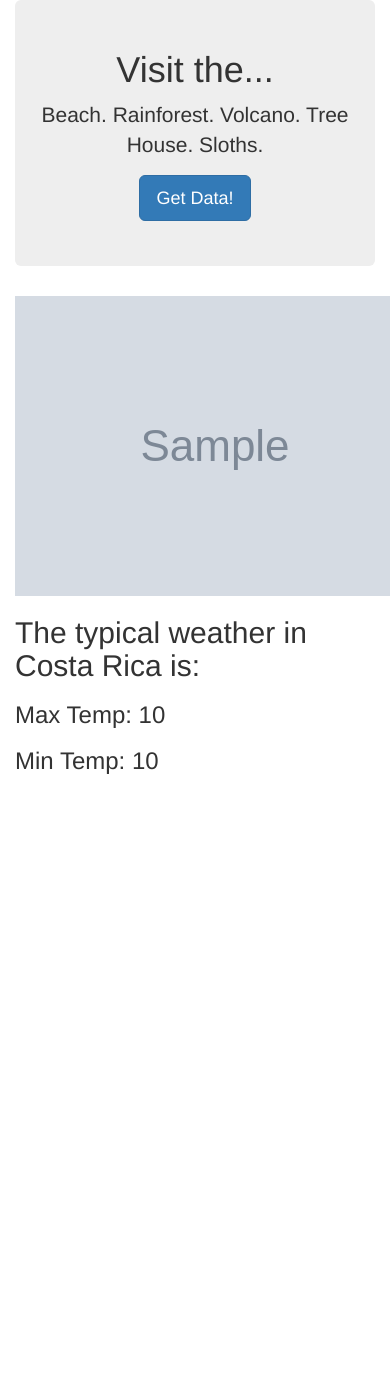
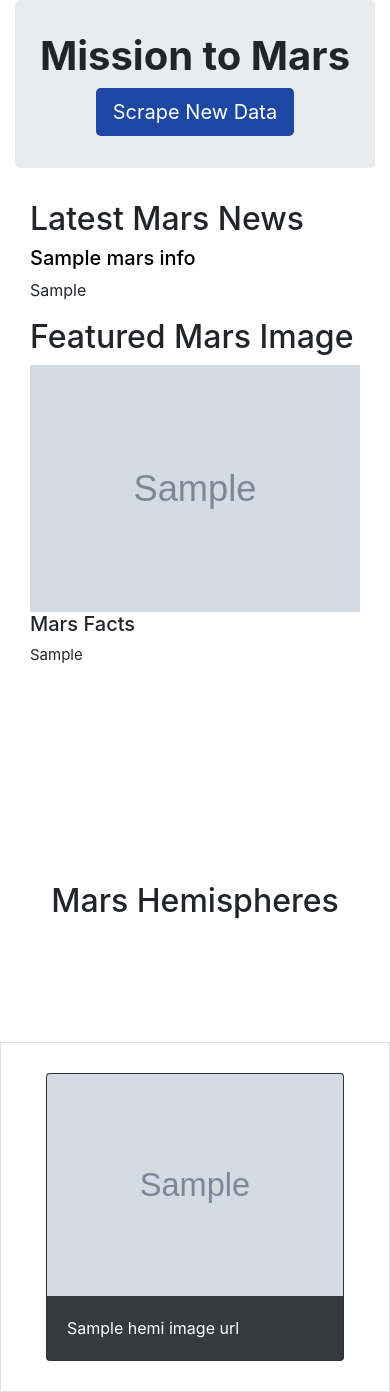
Before and after one commit to exu2011/web-scraping-challenge, a Flask app: page / in a window 390 px wide; the page is wider, and only the part inside the window is pictured. Before the commit the page ends 774 px from the top of that part, so only its background shows below. Run offline with Flask 2, Linux system fonts and the light colour scheme; grey boxes marked "Sample" are stand-in pictures; a database or web service that is not in the repository returns one stand-in record (values such as "Sample title"); some libraries are stand-ins or nearby versions.

Commit message:
web scraping update

```diff
--- a/Missions_to_Mars/app.py
+++ b/Missions_to_Mars/app.py
@@ -1,38 +1,42 @@
 from flask import Flask, render_template, redirect
 from flask_pymongo import PyMongo
-import scrape_costa
+import scrape_mars
+import os
+
 
 # Create an instance of Flask
 app = Flask(__name__)
 
-# Use PyMongo to establish Mongo connection
-mongo = PyMongo(app, uri="mongodb://localhost:27017/weather_app")
-
+# Use PyMongo to establish Mongo connection:
+# Set up (DB: mars_info_app, Collection: mars_info)
+mongo = PyMongo(app, uri="mongodb://localhost:27017/mars_info_app")
 
 # Route to render index.html template using data from Mongo
 @app.route("/")
 def home():
 
     # Find one record of data from the mongo database
-    destination_data = mongo.db.collection.find_one()
+    mars_info = mongo.db.mars_info.find_one()
 
     # Return template and data
-    return render_template("index.html", vacation=destination_data)
-
+    return render_template("index.html", mars_info=mars_info)
 
 # Route that will trigger the scrape function
 @app.route("/scrape")
 def scrape():
 
-    # Run the scrape function
-    costa_data = scrape_costa.scrape_info()
+  # Run scrapped functions
+  mars_data = scrape_mars.scrape_mars_news()
+  mars_data = scrape_mars.scrape_mars_featured_image()
+  mars_f = scrape_mars.scrape_mars_facts()
+  mars_data = scrape_mars.scrape_mars_hemi()
 
-    # Update the Mongo database using update and upsert=True
-    mongo.db.collection.update({}, costa_data, upsert=True)
+  # Update the Mongo database using update and upsert=True
+  mars_info = mongo.db.mars_info
+  mars_info.update({}, mars_data, upsert=True)
 
-    # Redirect back to home page
-    return redirect("/")
-
+  # Redirect back to home page
+  return redirect("/", code=302)
 
 if __name__ == "__main__":
     app.run(debug=True)
--- /dev/null
+++ b/Missions_to_Mars/scrape_mars.py
@@ -0,0 +1,201 @@
+from splinter import Browser
+from bs4 import BeautifulSoup as bs
+import time
+from webdriver_manager.chrome import ChromeDriverManager
+
+
+# Declare Dependencies
+from splinter import Browser
+from bs4 import BeautifulSoup as bs
+import time
+import requests
+import warnings
+import pandas as pd
+import os
+
+# warnings.filterwarnings('ignore')
+
+## define a global variable to store the data from MongoDB
+mars_info_dict = {}
+
+## Set up Splinter
+def setup_splinter():
+  # @NOTE: Path to the local chromedriver
+  # executable_path = {"executable_path": "C:\xx\Users\\charm\\Desktop\chromedriver"}
+  executable_path = {'executable_path': ChromeDriverManager().install()}
+  browser = Browser('chrome', **executable_path, headless=False)
+  return browser
+
+##--------------------
+## Mars News from NASA
+##--------------------
+def scrape_mars_news():
+  # Set up Splinter
+  browser = setup_splinter()
+
+  # Visit NASA MARS News Site that to be scraped
+  news_url = 'https://mars.nasa.gov/news/'
+  browser.visit(news_url)
+  time.sleep(1)
+
+  # Scrape page into Soup
+  news_html = browser.html
+  news_soup = bs(news_html, "html.parser")
+  list_text_all = news_soup.find_all('div', class_='list_text')
+  ## scrape the first result from the ResultSet (list_text_all):
+  content_title = list_text_all[0].find('div', class_ = 'content_title')
+  news_title = content_title.text.strip()
+
+  news_paragraph = list_text_all[0].find('div', class_ = 'article_teaser_body')
+  news_p = news_paragraph.text.strip()
+
+  ## Save the data to mars_info
+  mars_info_dict['news_title'] = news_title
+  mars_info_dict['news_paragraph'] = news_p
+
+  return mars_info_dict
+
+##---------------------------------------
+## JPL Mars Space Images - Featured Image
+##---------------------------------------
+def scrape_mars_featured_image():
+  # Set up Splinter
+  browser = setup_splinter()
+
+  nasa_url = 'https://www.jpl.nasa.gov'
+  image_url = 'https://www.jpl.nasa.gov/images?search=&category=Mars'
+  # img_download_url = 'https://www.jpl.nasa.gov/images/baldet-crater-false-color-2'
+
+  browser.visit(image_url)
+  time.sleep(3)
+
+  # Scrape page into Soup
+  img_html = browser.html
+
+  ## Parse HTML
+  img_soup = bs(img_html, "html.parser")
+
+  ## retrieve the list of relative URL for image detail page, where the download button can be found to a full-size image
+  ## Found this HTML via Inspecting page source: <a href="/images/black-and-white-view-of-ingenuitys-fourth-flight" class="group  cursor-pointer block">
+  image_detail_page_all = img_soup.select('a[href^="/images/"]')
+
+  ## Debug: Check a list of relative url to the detailed image page
+  # for i in image_detail_page_all:
+  #     print(i['href'])
+
+  ## Pick an image's relative URL, contruct a full url by prefixing the nasa_url.
+  image_detail_page_url = nasa_url + image_detail_page_all[1]['href']
+
+  print(f"image_detail_url = {image_detail_page_url}")
+
+  ## Part 2: Get the full image URL:
+  ## Visit the image detail page
+  browser.visit(image_detail_page_url)
+  time.sleep(3)
+
+  # Scrape page into Soup
+  img_detail_html = browser.html
+
+  ## Parse HTML to find the URL for the full featured image: <a data-v-0526c969="" href="https://d2pn8kiwq2w21t.cloudfront.net/original_images/jpegPIA24647.jpg" class="BaseButton text-contrast-none w-full mb-5 -primary -compact inline-block"><span class="label block">Download JPG </span></a>
+  img_detail_soup = bs(img_detail_html, "html.parser")
+
+  ## find the "a" tag with href contains "original_images", save the URL
+  featured_full_image_url = img_detail_soup.select('a[href*="original_images"]')[0]['href']
+
+  print(f"The featured_full_image_url = {featured_full_image_url}")
+
+  mars_info_dict['full_featured_image_url'] = featured_full_image_url
+
+  browser.quit()
+  return mars_info_dict
+
+##------------------------
+## Mars Facts
+##------------------------
+def scrape_mars_facts():
+  # Set up Splinter
+  browser = setup_splinter()
+
+  # Visit Mars Facts page for Mars' facts
+  mars_facts_url = "https://galaxyfacts-mars.com/"
+  browser.visit(mars_facts_url)
+  html = browser.html
+
+  # Use Pandas to scrape the fact table about Mars
+  mars_facts_tables = pd.read_html(mars_facts_url)
+  mars_facts_df = mars_facts_tables[0]
+
+  # Rename columns
+  mars_facts_df.columns = ['Description','Mars', 'Earth']
+
+  # Reset Index to be description
+  mars_facts_df.set_index('Description', inplace=True)
+
+  # Use Pandas to convert the data to a HTML table string
+  mars_fact_tbl = mars_facts_df.to_html()
+
+  # Save the information
+  mars_info_dict['facts_table'] = mars_fact_tbl
+
+  browser.quit()
+  return mars_info_dict
+
+
+##--------------------------------------
+## Mars Hemisphere
+##--------------------------------------
+def scrape_mars_hemi():
+  # Set up Splinter
+  browser = setup_splinter()
+
+  hemi_url = 'https://marshemispheres.com/'
+  # img_download_url = 'https://www.jpl.nasa.gov/images/baldet-crater-false-color-2'
+
+  browser.visit(hemi_url)
+  time.sleep(3)
+
+  # Scrape page into Soup
+  html_hemi = browser.html
+
+  # Parse HTML with Beautiful Soup
+  soup = bs(html_hemi, 'html.parser')
+
+  # Retreive all 4 items that contain mars hemispheres information
+  items_all = soup.find_all('div', class_='item')
+  # print(items_all)
+
+  # Create an empty list for hemisphere urls
+  hemi_image_urls = []
+
+  # Loop through all 4 items
+  for item in items_all:
+    # Store title
+    title = item.find('h3').text
+
+    # save the partial image URL
+    partial_img_url = item.find('a', class_='itemLink product-item')['href']
+
+    # Go to the image link
+    browser.visit(hemi_url + partial_img_url)
+
+    # HTML Object of individual hemisphere information website
+    partial_img_html = browser.html
+
+    # Parse HTML with Beautiful Soup for each hemisphere website
+    soup = bs( partial_img_html, 'html.parser')
+
+    # Retrieve the full image source from html tag "<img class="wide-image" src="/cache/images/f5e372a36edfa389625da6d0cc25d905_cerberus_enhanced.tif_full.jpg">"
+    full_img_url = hemi_url + soup.find('img', class_='wide-image')['src']
+
+    # Append the retreived information into a dict list
+    hemi_image_urls.append({"title" : title, "full_img_url" : full_img_url})
+
+  # # Display hemisphere_image_urls
+  # hemi_image_urls
+
+  # Display hemisphere_image_urls
+  mars_info_dict['hemi_image_urls'] = hemi_image_urls
+  print(mars_info_dict['hemi_image_urls'])
+
+  browser.quit()
+  return mars_info_dict
--- a/Missions_to_Mars/templates/index.html
+++ b/Missions_to_Mars/templates/index.html
@@ -1,27 +1,84 @@
 <!DOCTYPE html>
-<html lang="en">
+<html>
 
 <head>
-  <meta charset="UTF-8">
-  <meta name="viewport" content="width=device-width, initial-scale=1.0">
-  <meta http-equiv="X-UA-Compatible" content="ie=edge">
-  <title>Costa Rica Weather</title>
-  <link rel="stylesheet" href="https://maxcdn.bootstrapcdn.com/bootstrap/3.3.7/css/bootstrap.min.css">
+    <meta charset="utf-8" />
+    <meta http-equiv="X-UA-Compatible" content="IE=edge">
+    <!-- <link rel="icon" type="image" href="https://pngimg.com/uploads/mars_planet/mars_planet_PNG13.png"> -->
+    <title>Mission to Mars</title>
+    <meta name="viewport" content="width=device-width, initial-scale=1">
+    <!-- Bootstrap CSS -->
+    <link rel="stylesheet" href="https://maxcdn.bootstrapcdn.com/bootstrap/4.0.0/css/bootstrap.min.css" integrity="sha384-Gn5384xqQ1aoWXA+058RXPxPg6fy4IWvTNh0E263XmFcJlSAwiGgFAW/dAiS6JXm"
+        crossorigin="anonymous">
+
 </head>
 
+<!-- <body class="text-white" style="background-color:black;"> -->
   <body>
     <div class="container-fluid">
+
+        <!-- Jumbotron -->
         <div class="jumbotron text-center">
-      <h1>Visit the...</h1>
-      <p>Beach. Rainforest. Volcano. Tree House. Sloths.</p>
-      <p><a class="btn btn-primary btn-lg" href="/scrape" role="button">Get Data!</a></p>
+            <h1><b>Mission to Mars</b></h1>
+            <a class="btn btn-lg text-white" style="background-color:#1c47a3;" href="/scrape" role="button">Scrape New Data</a>
         </div>
-    <img src="{{ vacation.sloth_img }}" alt="Sloth">
-    <h2>The typical weather in Costa Rica is:</h2>
-    <h3>Max Temp: {{ vacation.max_temp }}</h3>
-    <h3>Min Temp: {{ vacation.min_temp }}</h3>
+
+        <!-- News Section -->
+        <div class="container">
+            <h2>Latest Mars News</h2>
+            <h5 style="color: black">{{ mars_info.news_title }}</h5>
+            <p>{{ mars_info.news_paragraph }}</p>
+        </div>
+
+        <div class="container">
+            <div class="row">
+                <!-- Left Image-->
+                <div class="col-lg-8 col-md-8 col-sm-12">
+                    <h2>Featured Mars Image</h2>
+                    <img src="{{ mars_info.full_featured_image_url }}" style="max-width:100%; max-height: auto;" alt="Mars Featured Image">
+                </div>
+
+                  <!-- Table -->
+                <div class="col-lg-4 col-md-4 col-sm-12">
+                  <h5>Mars Facts</h5>
+
+                  <div style="max-width: 450px; max-height: 150px; font-size: 15px; margin-bottom: 65px;">
+                    {{mars_info.facts_table|safe}}
+                  </div>
+                </div> <!-- class=col-lg-4.. -->
+            </div><!-- Row -->
+          </div><!-- Container -->
+
+        <!-- Cards -->
+        <h2 style="padding-top: 50px; margin-top: 100px; text-align: center;">Mars Hemispheres</h2>
+        <div class="card-deck">
+          <hr>
+            <div class="col-md-3"></div>
+              <div class="row" style="margin-top: 80px;">
+                  <!-- Loop through hemispheres dictionary with images and titles -->
+                  {% for i in mars_info.hemi_image_urls %}
+                  <div class="col-md-3 border">
+                      <div class="card text-white bg-dark" style="margin: 30px;">
+                          <img class="card-img-top" src="{{ i.full_img_url | safe }}" />
+                          <div class="card-body">
+                              <p class="card-text">{{ i.title }}</p>
                           </div>
                       </div>
+                  </div>
+                  {% endfor %}
+              </div>
+          </div> <!-- close card-deck -->
+
+        </div><!-- Close main container -->
+
+        <!-- Bootstrap JS -->
+        <script src="https://code.jquery.com/jquery-3.2.1.slim.min.js" integrity="sha384-KJ3o2DKtIkvYIK3UENzmM7KCkRr/rE9/Qpg6aAZGJwFDMVNA/GpGFF93hXpG5KkN"
+            crossorigin="anonymous"></script>
+        <script src="https://cdnjs.cloudflare.com/ajax/libs/popper.js/1.12.9/umd/popper.min.js" integrity="sha384-ApNbgh9B+Y1QKtv3Rn7W3mgPxhU9K/ScQsAP7hUibX39j7fakFPskvXusvfa0b4Q"
+            crossorigin="anonymous"></script>
+        <script src="https://maxcdn.bootstrapcdn.com/bootstrap/4.0.0/js/bootstrap.min.js" integrity="sha384-JZR6Spejh4U02d8jOt6vLEHfe/JQGiRRSQQxSfFWpi1MquVdAyjUar5+76PVCmYl"
+            crossorigin="anonymous"></script>
+
 </body>
 
 </html>
```
Also changed, not shown: Missions_to_Mars/scrape_costa.py (deleted, +0 -46 lines), Missions_to_Mars/templates/mars_fact_table.html (added, +51 -0 lines), 6 other files. Lines whose indentation alone changed are shown as unchanged.
